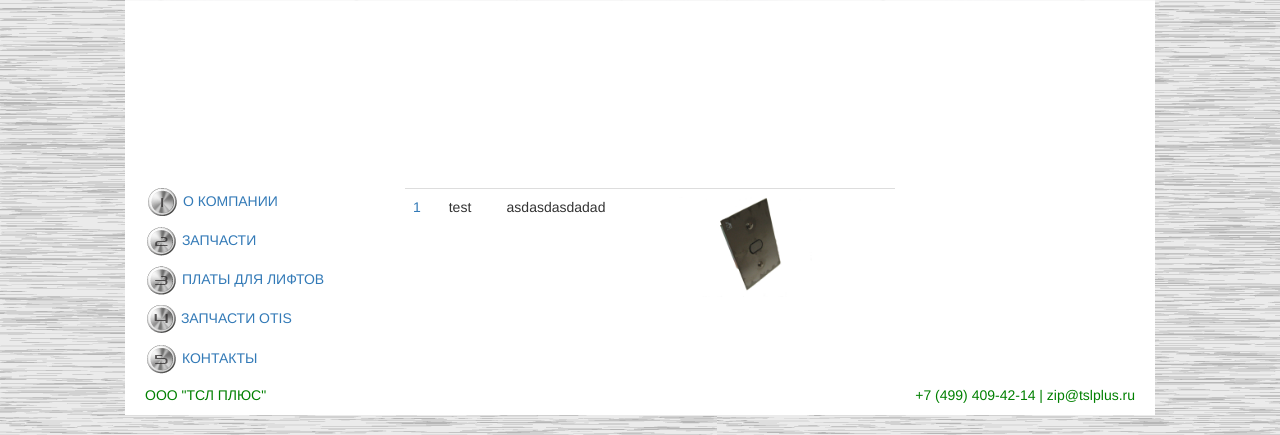
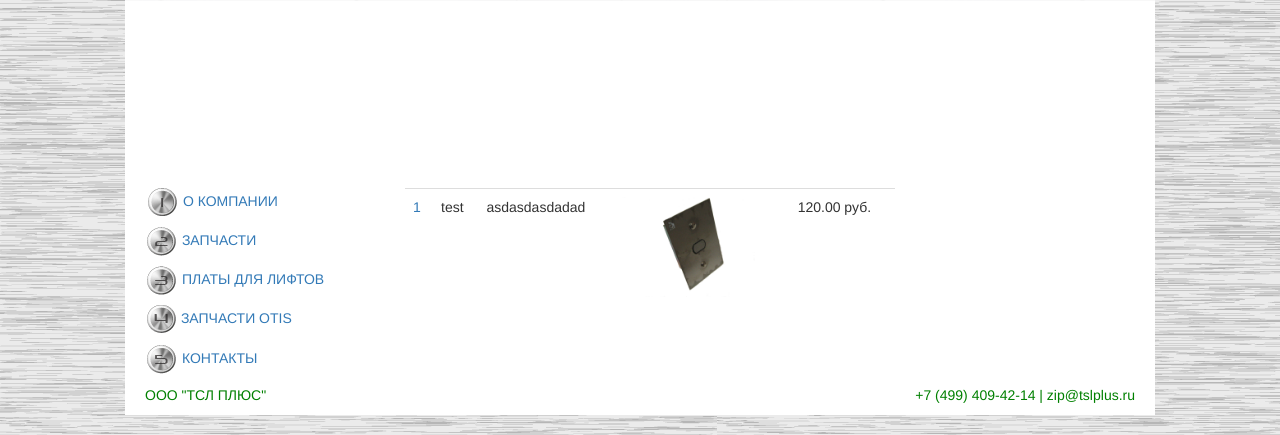
Before and after one commit to kolombetik/liftsite, a Django app: page /parts in a window 1280 px wide; the page is wider, and only the part inside the window is pictured. Shown: the part 456-891 px from the top of that part. Run offline with Django 3.2, Linux system fonts and the light colour scheme; data comes from the database, SQL or seed files in the repository; some libraries are stand-ins or nearby versions.

Commit message:
add price

```diff
--- a/templates/parts.html
+++ b/templates/parts.html
@@ -7,6 +7,7 @@
         <td>{{ part.name }}</td>
         <td>{{ part.description }}</td>
                <td><a href="/part/{{ part.id }}"><img src="{{ part.image.url }}" height="100"></a></td>
+        <td>{{ part.price }}&nbsp;руб.</td>
         </tr>
     {% endfor %}
     </table>
```
